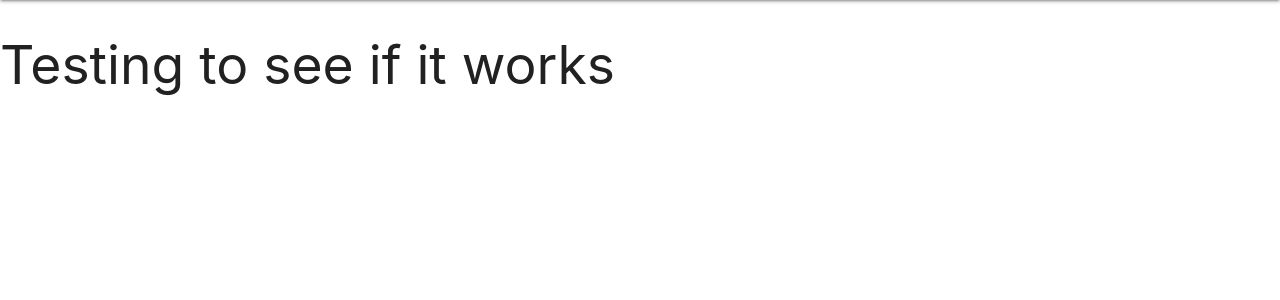
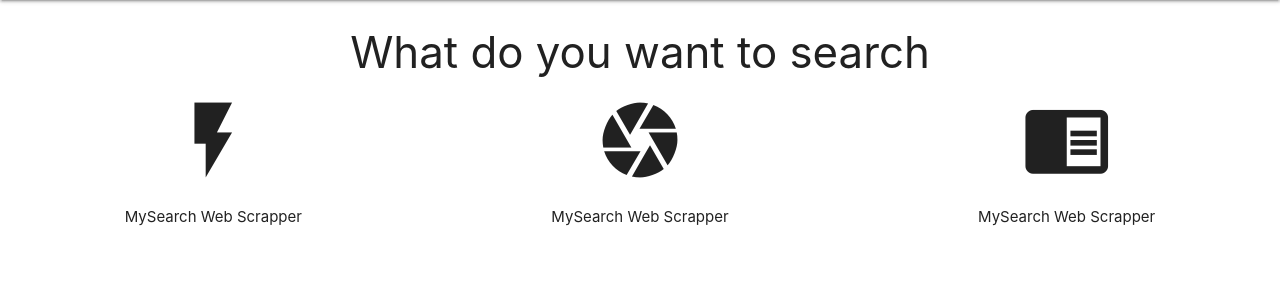
Before and after one commit to adilkp/SearchEngine, a Django app: page / in a window 1280 px wide. Shown: the part 64-364 px from the top of the page. Run offline with Django 3.2, Linux system fonts and the light colour scheme.

Commit message:
Some more front-end

```diff
--- a/templates/base.html
+++ b/templates/base.html
@@ -24,7 +24,29 @@
       </ul>
   </div>
 </nav>
+<h3 style="text-align: center">What do you want to search</h3>
+<div class="row">
+    <div class="col s4">
+        <div class="center">
+            <i class="large material-icons dp48">flash_on</i>
+            <p>MySearch Web Scrapper</p>
+        </div>
+    </div>
 
-<h2>Testing to see if it works</h2>
+    <div class="col s4">
+        <div class="center">
+            <i class="large material-icons dp48">camera</i>
+            <p>MySearch Web Scrapper</p>
+        </div>
+    </div>
+     <div class="col s4">
+        <div class="center">
+            <i class="large material-icons dp48">chrome_reader_mode</i>
+            <p>MySearch Web Scrapper</p>
+        </div>
+    </div>
+</div>
+
+<script src="https://cdnjs.cloudflare.com/ajax/libs/materialize/1.0.0/js/materialize.min.js"></script>
 </body>
 </html>
```
